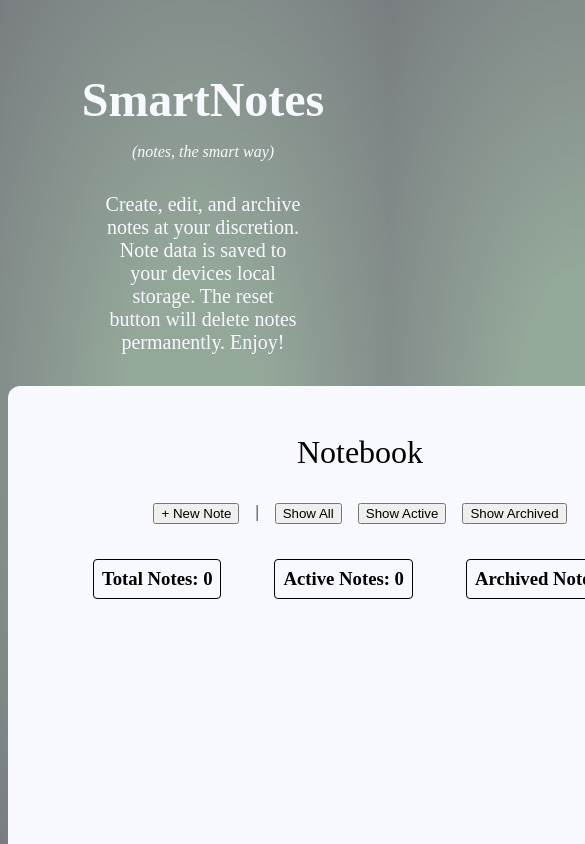
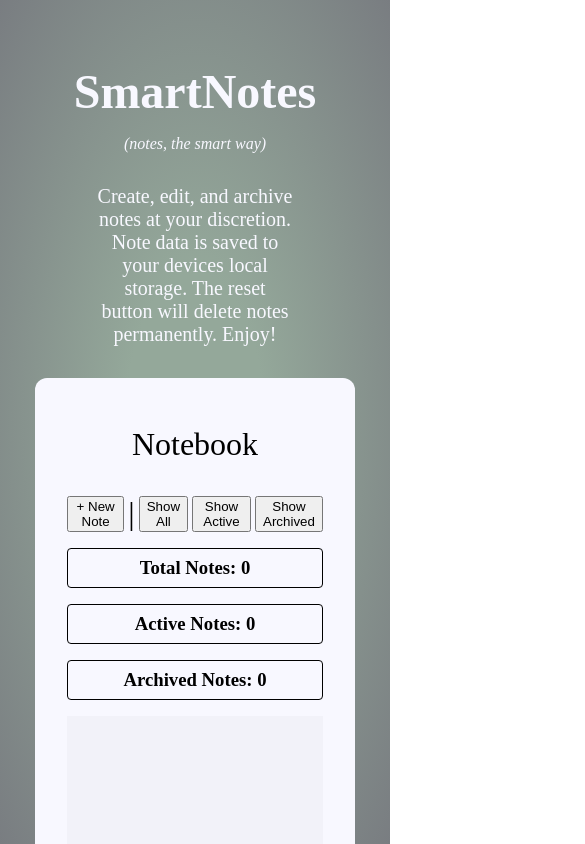
Before and after one commit to betheducky/smart-notes-angular, an Angular app: page /notes in a window 390 px wide. Shown: the top 844 px of the page, 585 px wide, since content can reach past the window. Built offline with nearby package versions, Linux system fonts and the light colour scheme.

Commit message:
Responsive queries and dynamic UI

```diff
--- a/src/app/notes/notes-editor/notes-editor.component.scss
+++ b/src/app/notes/notes-editor/notes-editor.component.scss
@@ -1,3 +1,5 @@
+@use '../../../styles/breakpoints' as *;
+
 .editor__form {
     display: flex;
     flex-direction: column;
@@ -9,6 +11,10 @@
     input, textarea, button, div {
         width: 100%;
         max-width: 30rem;
+
+        @include respond(sm) {
+            width: 80%;
+        }
     }
     input, textarea {
         padding: .5rem;
--- a/src/app/notes/notes-list/notes-list.component.scss
+++ b/src/app/notes/notes-list/notes-list.component.scss
@@ -5,16 +5,35 @@
         justify-content: center;
         gap: 1rem;
         padding: 1rem 0;
+
+        @include respond(sm) {
+            align-items: center;
+            gap: .25rem;
+        }
+
+        .notebook__divider {
+            @include respond(sm) {
+                font-size: 2rem;
+            }
+        }
 }
 
 .count__container {
     display: flex;
     justify-content: space-evenly;
 
+     @include respond(sm) {
+        flex-direction: column;
+     }
+
     h3 {
         border: 1px solid black;
         border-radius: .25rem;
         padding: .5rem;
+
+        @include respond(sm) {
+            margin: 0 0 1rem 0;
+        }
     }
 }
 
@@ -22,13 +41,57 @@
     height: 20rem;
     width: 40rem;
     overflow: scroll;
+    background-color: rgba(0, 0, 0, 0.023);
+
+    @include respond(sm) {
+        width: 16rem !important;
+        height: 18rem;
+        padding: .5rem 0 !important;
+    }
+
+    @include respond(md) {
+        padding: .5rem;
+    }
+
+    @include respond(lg) {
+        padding: .5rem;
+        width: 39rem;
+    }
+
 
     .note-item {
-        width: 40rem;
+        width: 39rem;
         min-height: 3rem;
         display: flex;
         justify-content: space-evenly;
         align-items: center;
+        border: .25px solid black;
+        border-radius: .5rem;
+        margin: auto;
+        margin-top: .5rem;
+        background-color: ghostwhite;
+
+        @include respond(sm) {
+            flex-direction: column;
+            width: 15rem !important;
+            margin-bottom: 1rem;
+            gap: .5rem;
+            padding: 1rem 0;
+        }
+
+        @include respond(md) {
+            margin-top: .5rem;
+        }
+
+        @include respond(lg) {
+            margin-top: .5rem;
+            width: 38rem;
+        }
+
+        @include respond(xl) {
+            margin-top: .5rem;
+            width: 38rem;
+        }
 
         p {
             max-width: 10rem;
@@ -41,3 +104,7 @@
 .notebook__reset-btn {
     margin-top: 1.5rem;
 }
+
+.active {
+    background-color: rgb(251, 255, 192) !important;
+}
--- a/src/app/notes/notes-page/notes-page.component.html
+++ b/src/app/notes/notes-page/notes-page.component.html
@@ -3,7 +3,7 @@
     <h1 class="app__font--white title">SmartNotes</h1>
     <p class="app__font--white subtitle">(notes, the smart way)</p>
     <p class="app__font--white instructions">Create, edit, and archive notes at your discretion. Note data is saved to your devices local storage. The reset button will delete notes permanently. Enjoy!</p>
-    <div class="notes__container">
+    <div class="notes__container" [class.active]="selectedNote">
         <div>
             <app-notes-list [notes]="visibleNotes" [activeNoteId]="selectedNote?.id" [noteCount]="totalNoteCount" [archiveCount]="totalArchiveCount" [activeCount]="totalActiveCount" (viewMode)="onViewChange($event)" (select)="onSelect($event)" (create)="onCreate()"  (archive)="onArchive($event)" (resetAll)="onReset()"></app-notes-list>
         </div>
--- a/src/app/notes/notes-page/notes-page.component.scss
+++ b/src/app/notes/notes-page/notes-page.component.scss
@@ -2,9 +2,11 @@
 
 .app__container {
 
-    margin: 0 auto;
+    margin: auto;
     padding: 2rem 0 1rem;
     text-align: center;
+    display: flex;
+    flex-direction: column;
 
     .app__font--white {
         color: ghostwhite;
@@ -33,10 +35,22 @@
         flex-direction: row;
         justify-content: center;
         gap: 1rem;
+        margin: auto;
 
         @include respond(sm) {
-        flex-direction: column;
+            flex-direction: column;
     }
+        @include respond(md) {
+            flex-direction: column;
+        }
+
+        @include respond(lg) {
+            flex-direction: column;
+        }
+
+        @include respond(xl) {
+            flex-direction: column;
+        }
 
         div {
             width: 40rem;
@@ -44,6 +58,35 @@
             border-radius: .75rem;
             height: 35rem;
             padding: 2rem;
+
+            @include respond(sm) {
+                width: 16rem;
+                height: 40rem;
+            }
+
+            @include respond(md) {
+                padding-bottom: 3rem;
+            }
+
+            @include respond(lg) {
+                padding-bottom: 3rem;
+            }
+        }
+
+        &.active {
+            flex-direction: row-reverse;
+
+            @include respond(sm){
+                flex-direction: column-reverse;
+            }
+
+            @include respond(md){
+                flex-direction: column-reverse;
+            }
+
+            @include respond(lg){
+                flex-direction: column-reverse;
+            }
         }
     }
 }
--- a/src/styles.scss
+++ b/src/styles.scss
@@ -3,6 +3,8 @@
 html, body {
     height: 100vh;
     width: 100vw;
+    padding: 0;
+    margin: 0;
 }
 
 body {
```
